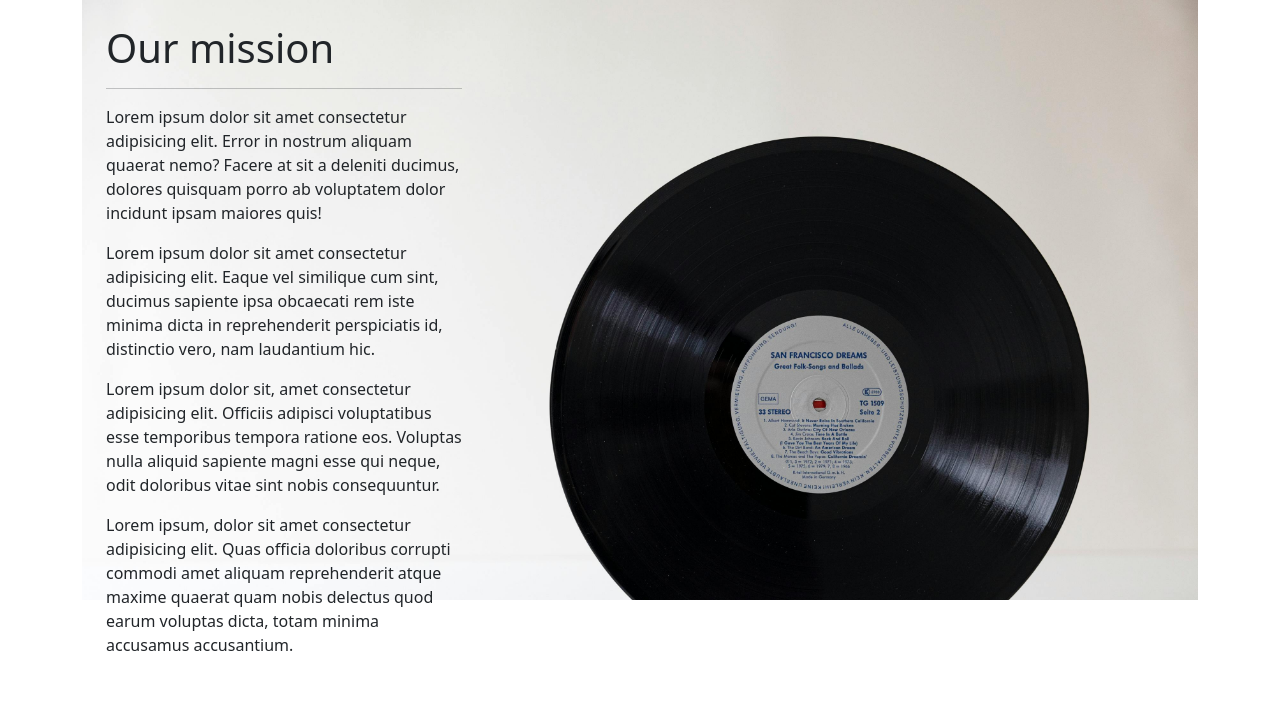
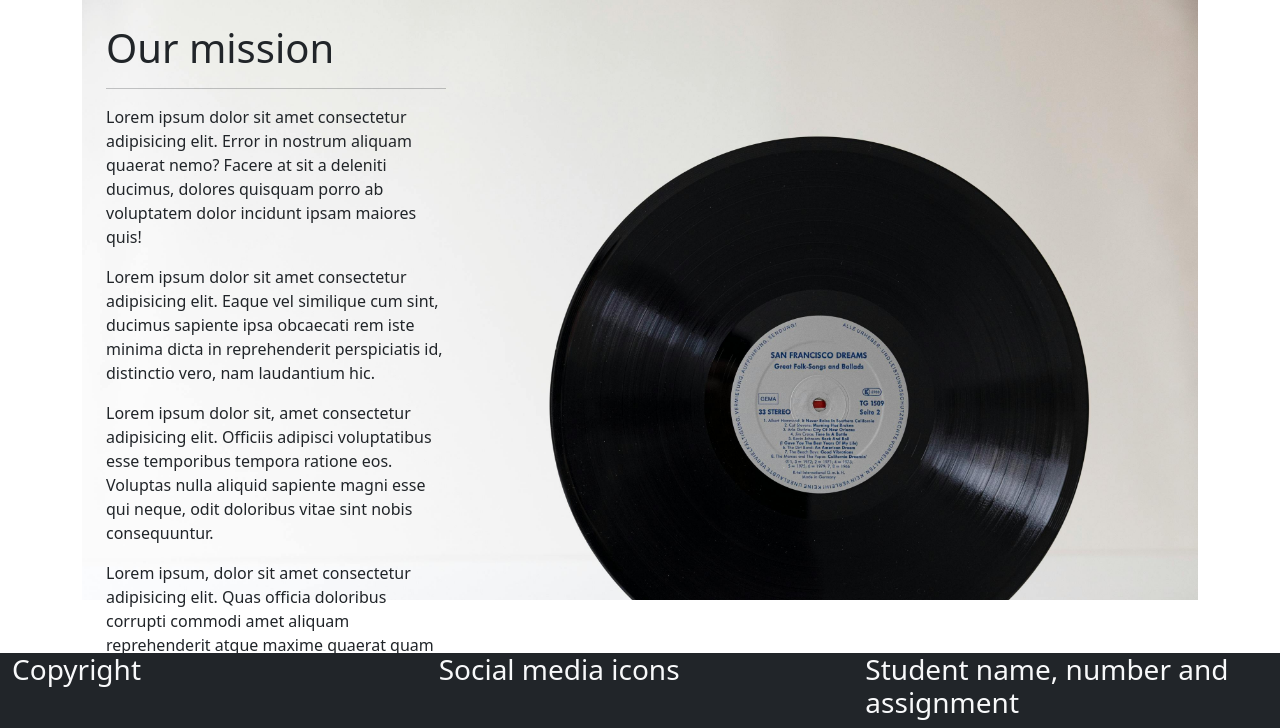
Before and after one commit to JakeDelaney/PHP-eCommerce-Project, a PHP site: page /about.php in a window 1280 px wide. Shown: the part 72-800 px from the top of the page. Run offline with PHP 8.4, Linux system fonts and the light colour scheme.

Commit message:
Create footer.php template
Create footer template with placeholder text content, and require the file across webpages

```diff
--- a/public/about.php
+++ b/public/about.php
@@ -11,6 +11,7 @@ require_once("../templates/header.php");
 
     <div class="container">
         <div class="bg-img p-4">
+            <div class="row">
                 <div class="col-4">
                     <h1>Our mission</h1>
                     <hr>
@@ -21,5 +22,7 @@ require_once("../templates/header.php");
                 </div>
             </div>
         </div>
-</body>
-</html>
+    </div>
+<?php
+    require_once("../templates/footer.php");
+?>
--- a/public/index.php
+++ b/public/index.php
@@ -26,5 +26,6 @@ require_once("../templates/header.php");
                 <img src="../assets/img/store1.jpg" alt="Two men browsing a display of vinyl records">
         </div>
     </div>
-</body>
-</html>
+<?php
+    require_once("../templates/footer.php");
+?>
--- /dev/null
+++ b/templates/footer.php
@@ -0,0 +1,15 @@
+<footer class="container-fluid fixed-bottom bg-dark text-light">
+    <div class="row">
+        <div class="col">
+            <h3>Copyright</h3>
+        </div>
+        <div class="col">
+            <h3>Social media icons</h3>
+        </div>
+        <div class="col">
+            <h3>Student name, number and assignment</h3>
+        </div>
+    </div>
+</footer>
+</body>
+</html>
```
Also changed, not shown: public/products.php (added). Lines whose indentation alone changed are shown as unchanged.
